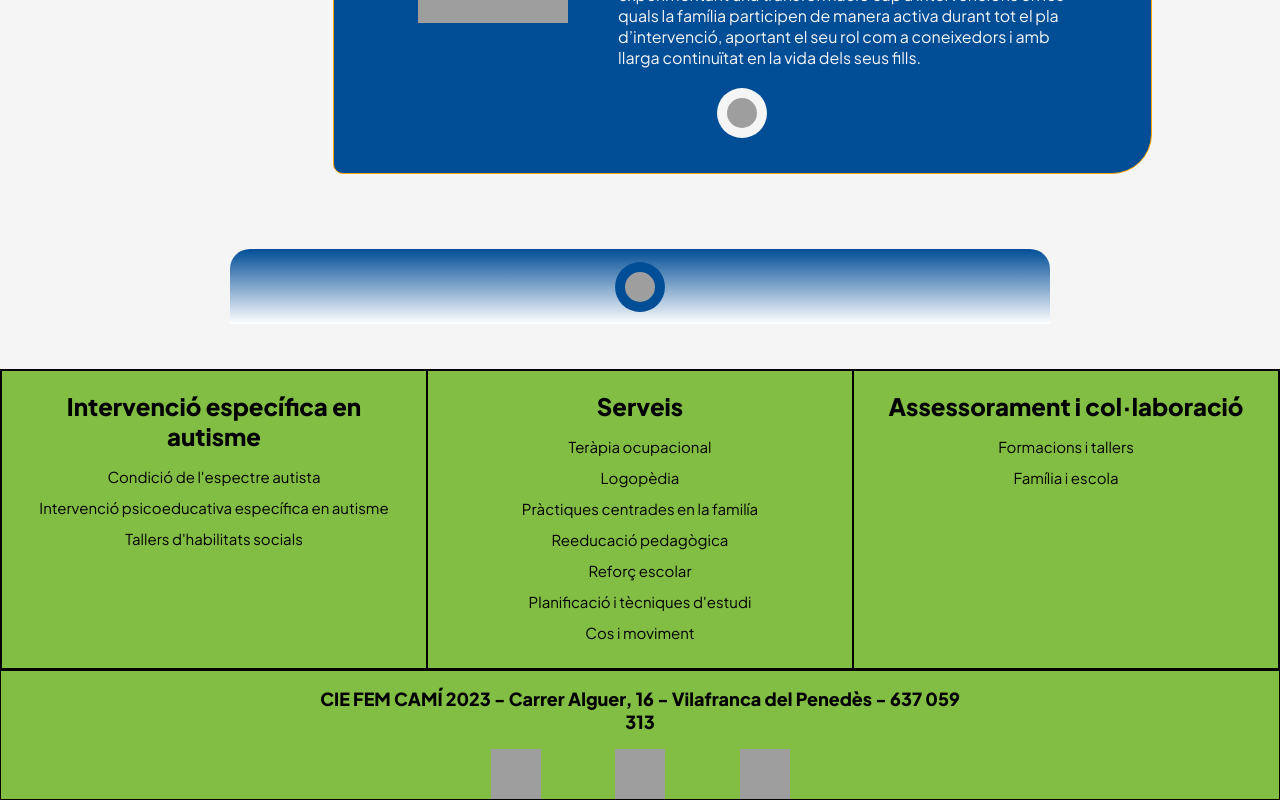
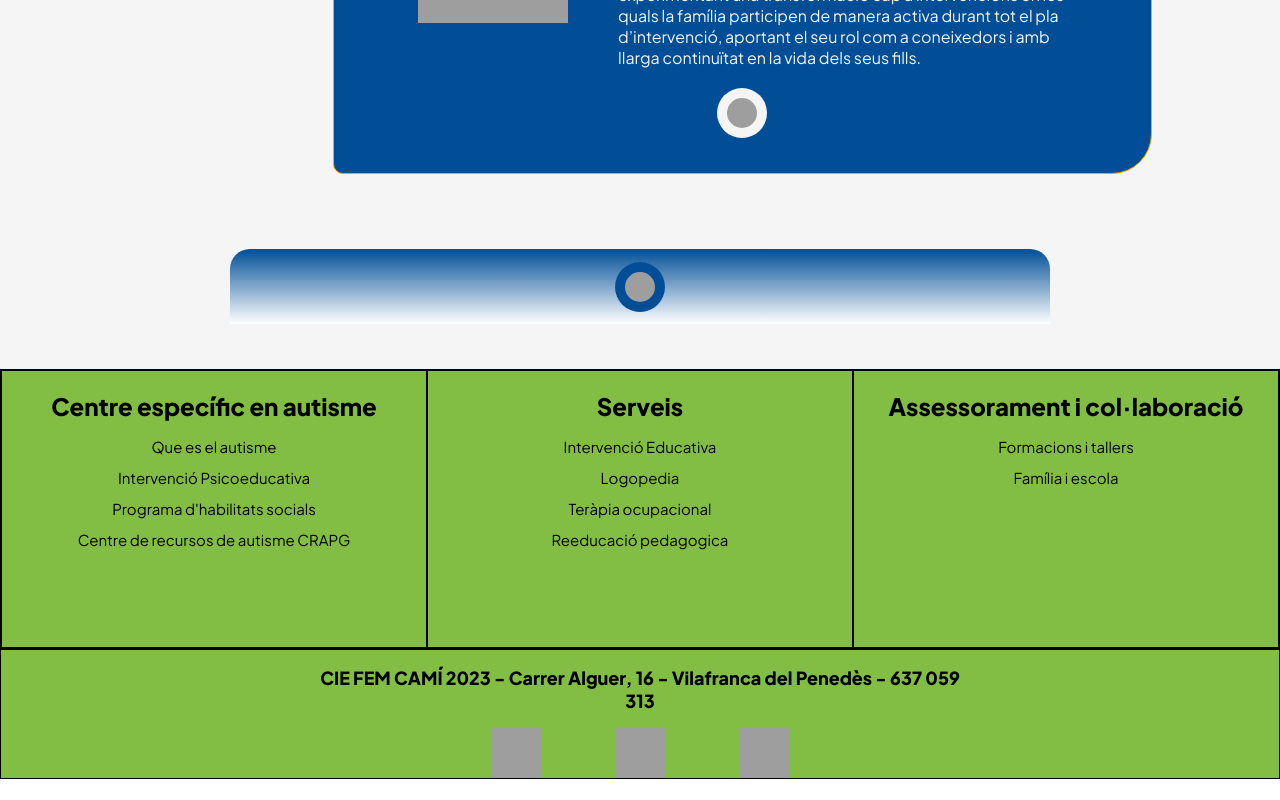
Before and after one commit to ozillo/femCami, a React (Vite) app: page / in a window 1280 px wide. Shown: the part 3041-3841 px from the top of the page. After the commit the page ends 3820 px from the top, so only its background shows below. Built offline with nearby package versions, Linux system fonts and the light colour scheme; grey boxes are pictures that could not be loaded.

Commit message:
footer with links

```diff
--- a/src/components/Footer/Footer.jsx
+++ b/src/components/Footer/Footer.jsx
@@ -8,23 +8,21 @@ const Footer = () => {
   <div className="div-footer-menu">
   <div className="div-general-footer">
   <div className="div-menu-footer">
-    <h4>Intervenció específica en autisme</h4>
+    <h4>Centre específic en autisme</h4>
       <ul className="footer-menu-ul">
-        <li className="footer-menu-li"><a href="#">Condició de l'espectre autista</a></li>
-        <li className="footer-menu-li"><a href="#">Intervenció psicoeducativa específica en autisme</a></li>
-        <li className="footer-menu-li"><a href="#">Tallers d'habilitats socials</a></li>
+        <li className="footer-menu-li"><a href="/autisme/que-es-el-autisme">Que es el autisme</a></li>
+        <li className="footer-menu-li"><a href="/autisme/intervencio-psicoeducativa">Intervenció Psicoeducativa</a></li>
+        <li className="footer-menu-li"><a href="/autisme/programa-habilitats-socials">Programa d'habilitats socials</a></li>
+        <li className="footer-menu-li"><a href="/autisme/centre-recursos-CRAPG">Centre de recursos de autisme CRAPG</a></li>
       </ul>
   </div>
   <div className="div-menu-footer">
     <h4>Serveis</h4>
     <ul className="footer-menu-ul">
-      <li className="footer-menu-li"><a href="#">Teràpia ocupacional</a></li>
-      <li className="footer-menu-li"><a href="#">Logopèdia</a></li>
-      <li className="footer-menu-li"><a href="#">Pràctiques centrades en la familía</a></li>
-      <li className="footer-menu-li"><a href="#">Reeducació pedagògica</a></li>
-      <li className="footer-menu-li"><a href="#">Reforç escolar</a></li>
-      <li className="footer-menu-li"><a href="#">Planificació i tècniques d'estudi</a></li>
-      <li className="footer-menu-li"><a href="#">Cos i moviment</a></li>
+      <li className="footer-menu-li"><a href="/serveis/intervencio-educativa">Intervenció Educativa</a></li>
+      <li className="footer-menu-li"><a href="/serveis/logopedia">Logopedia</a></li>
+      <li className="footer-menu-li"><a href="/serveis/terapia-ocupacional">Teràpia ocupacional</a></li>
+      <li className="footer-menu-li"><a href="/serveis/reeducacio-pedagogica">Reeducació pedagogica</a></li>
     </ul>
   </div>
   <div className="div-menu-footer">
```
